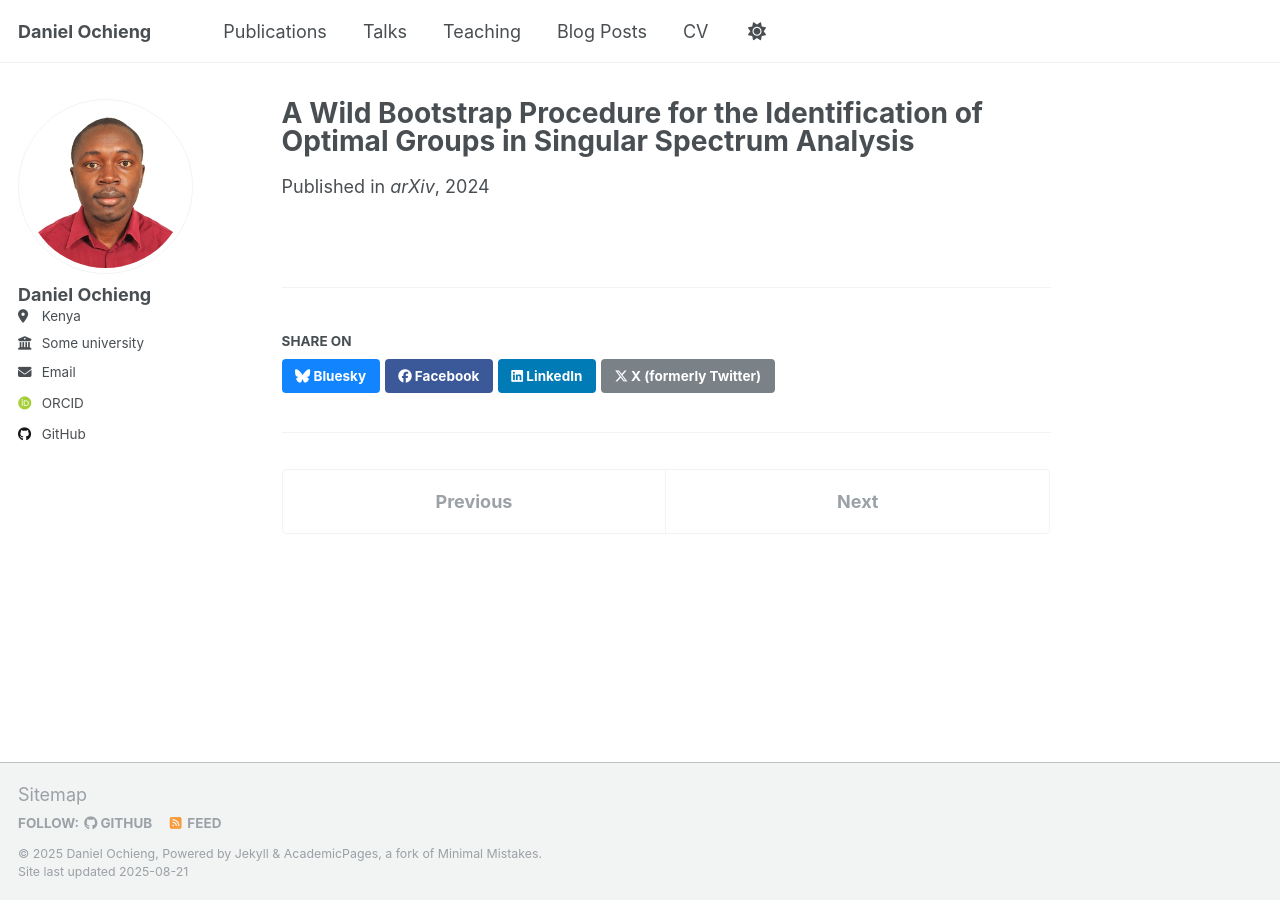
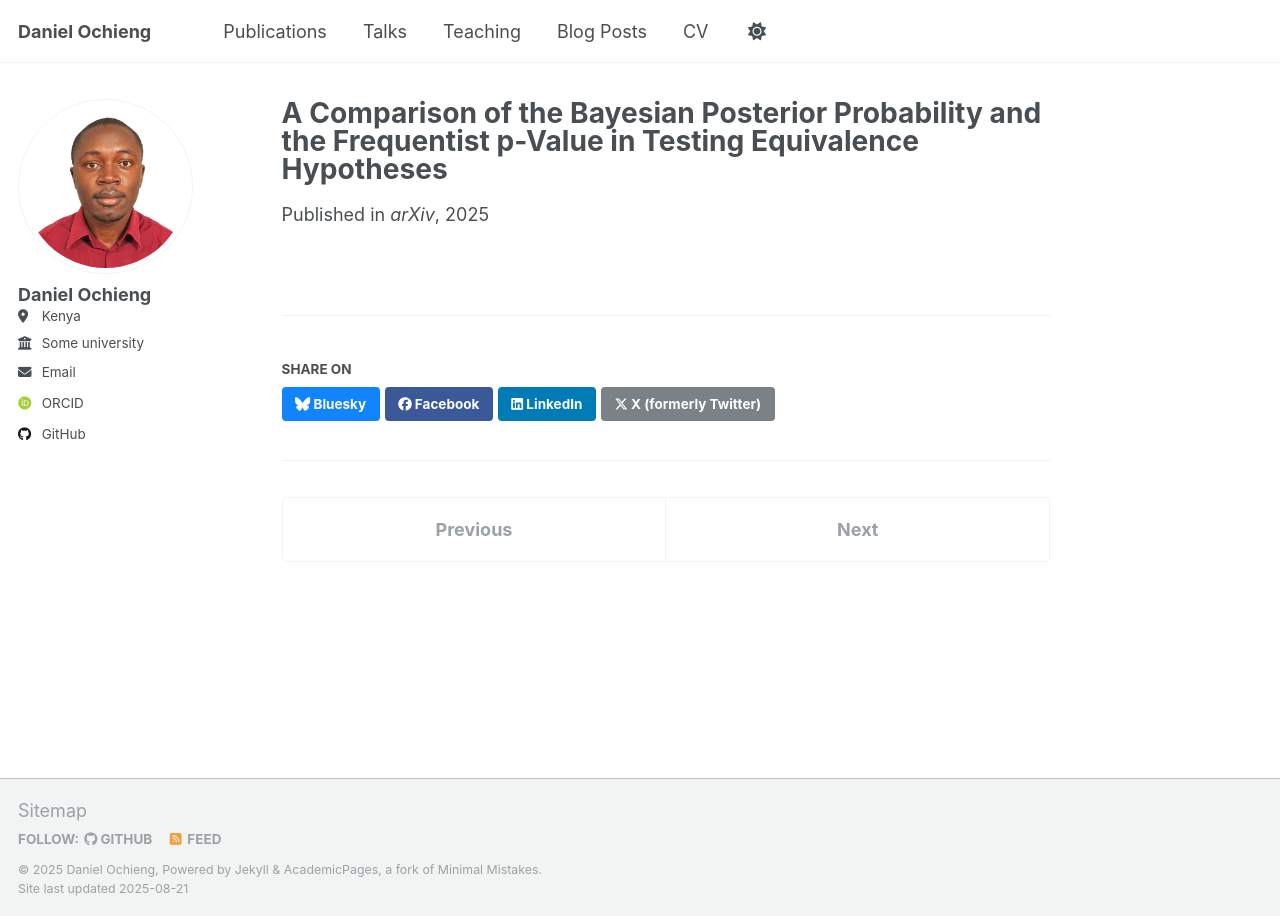
Before and after one commit to Daniel-Ochieng/Daniel-Ochieng.github.io, a Jekyll site: the page built from _publications/2024-02-17-paper-title-number-6.md, in a window 1280 px wide. Built offline with Jekyll 4.4.1, drawn with Linux system fonts in a browser that asks for light colours; some web fonts are replaced.

Commit message:
Update 2024-02-17-paper-title-number-6.md

```diff
--- a/_publications/2024-02-17-paper-title-number-6.md
+++ b/_publications/2024-02-17-paper-title-number-6.md
@@ -1,10 +1,12 @@
 ---
-title: "A Wild Bootstrap Procedure for the Identification of Optimal Groups in Singular Spectrum Analysis"
+title: "A Comparison of the Bayesian Posterior Probability and
+the Frequentist p-Value in Testing Equivalence
+Hypotheses"
 collection: publications
 category: conferences
 permalink: /publication/2024-02-17-paper-title-number-4
 excerpt: ''
-date: 3 Jan 2024
+date: 25 Jul 2025
 venue: 'arXiv'
-paperurl: 'https://arxiv.org/pdf/2401.01665'
+paperurl: 'https://www.arxiv.org/pdf/2507.19685'
 ---
```
